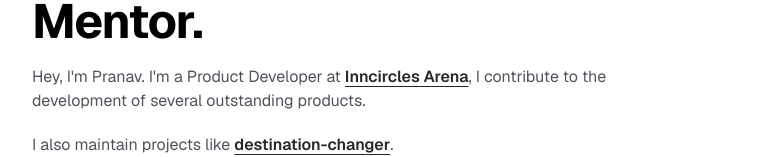
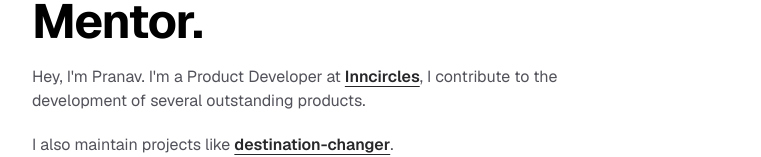
Before and after one commit to Pranavtej/Pranavteja, a Next.js app: page / in a window 1280 px wide. Shown: the part 308-465 px from the top of the page, without its empty margins (96-857 px from the left). Built offline with nearby package versions, Linux system fonts and the light colour scheme.

Commit message:
fix: inncirclesarena-to-inncricles

```diff
--- a/app/page.tsx
+++ b/app/page.tsx
@@ -23,12 +23,12 @@ export default function Home() {
       <p className="mt-6 text-base text-zinc-600">
         Hey, I'm Pranav. I'm a Product Developer  at{" "}
         <a
-          href="https://inncirclesarena.com/"
+          href="https://inncircles.com/"
           target="_blank"
           rel="noreferrer noopener"
           className="underline underline-offset-4 text-zinc-800 font-semibold"
         >
-          Inncircles Arena
+          Inncircles
         </a>
         , I contribute to the development of several outstanding products.
       </p>
```
